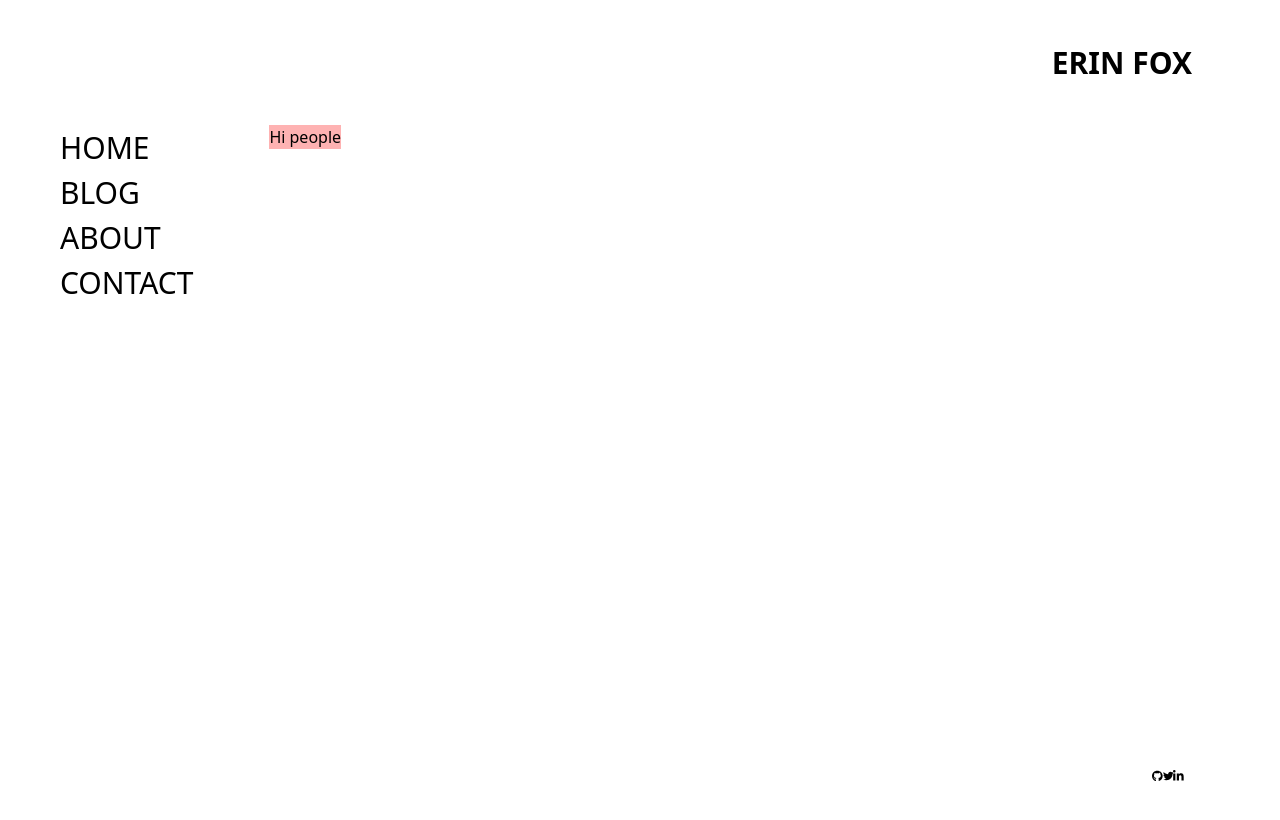
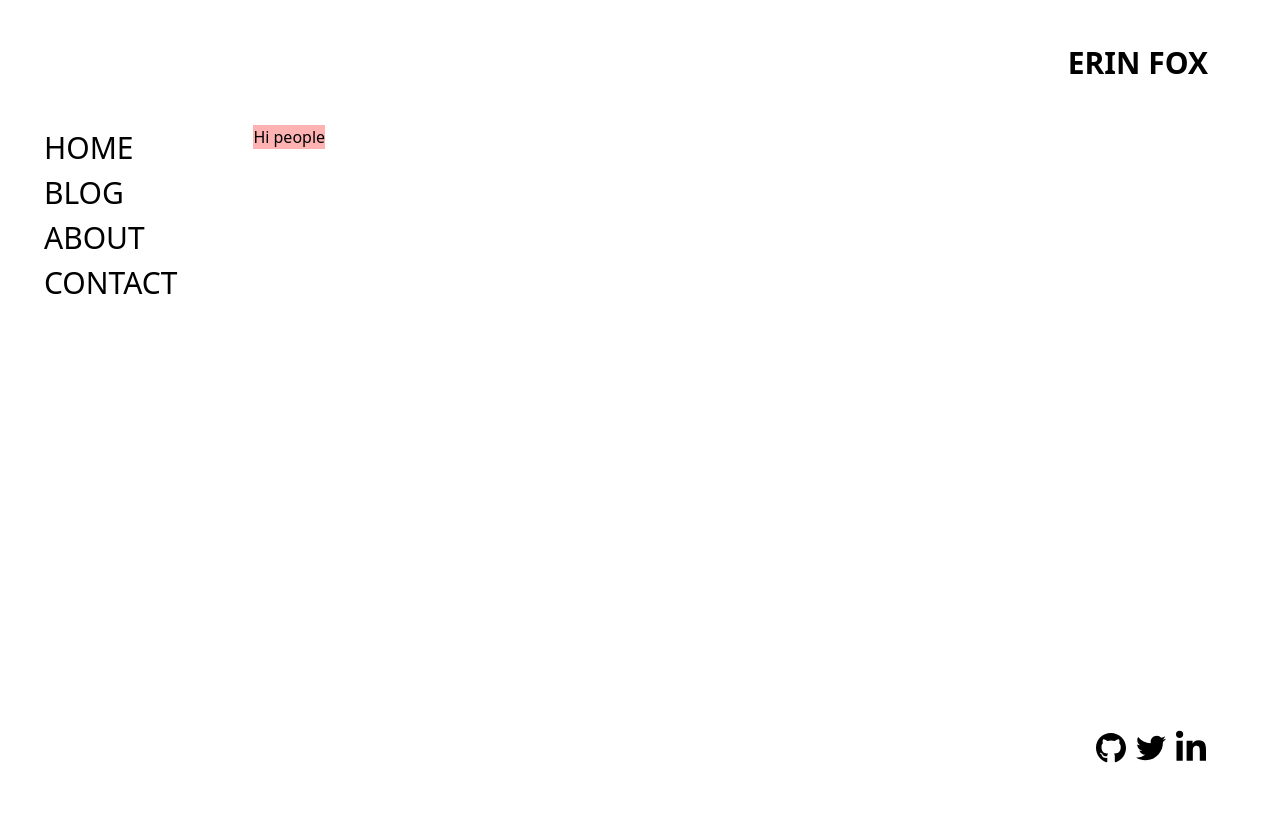
Before and after one commit to erinfox/erinfox-codes, a Gatsby site: page / in a window 1280 px wide. Built offline with nearby package versions, Linux system fonts and the light colour scheme; Gatsby itself is replaced by a stand-in of ours.

Commit message:
links for icons

```diff
--- a/src/components/layout.js
+++ b/src/components/layout.js
@@ -27,7 +27,7 @@ const Layout = ({ children }) => {
     }
   `)
   return (
-    <div className="mx-12 h-screen">
+    <div className="mx-8 h-screen">
       <div className="text-3xl font-semibold flex justify-end mx-10 my-10">
         <Link to="/">ERIN FOX</Link>
         <div className="block lg:hidden pl-2 self-center">
@@ -89,11 +89,23 @@ const Layout = ({ children }) => {
           <main>{children}</main>
         </div>
       )}
-      <div className="h-14 w-14">
-        <div className="absolute bottom-0 right-0 h-8 w-8 flex flex-row mr-24">
-          <FaGithub />
-          <FaTwitter />
-          <FaLinkedinIn />
+      <div>
+        <div className="absolute bottom-0 right-0 flex flex-row pr-16 pb-8">
+          <Link to={`https://github.com/erinfox`}>
+            <FaGithub
+              style={{ height: "40", width: "40", paddingRight: "10px" }}
+            />
+          </Link>
+          <Link to={`https://twitter.com/erinfoox`}>
+            <FaTwitter
+              style={{ height: "40", width: "40", paddingRight: "10px" }}
+            />
+          </Link>
+          <Link to={`https://www.linkedin.com/in/erinkfox/`}>
+            <FaLinkedinIn
+              style={{ height: "40", width: "40", paddingRight: "10px" }}
+            />
+          </Link>
         </div>
       </div>
     </div>
```
